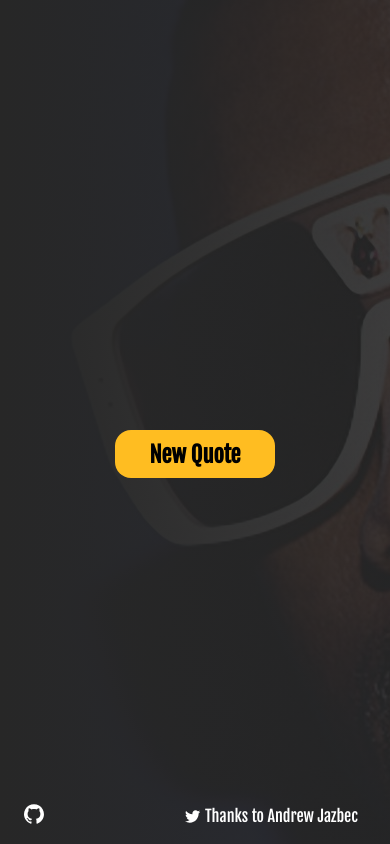
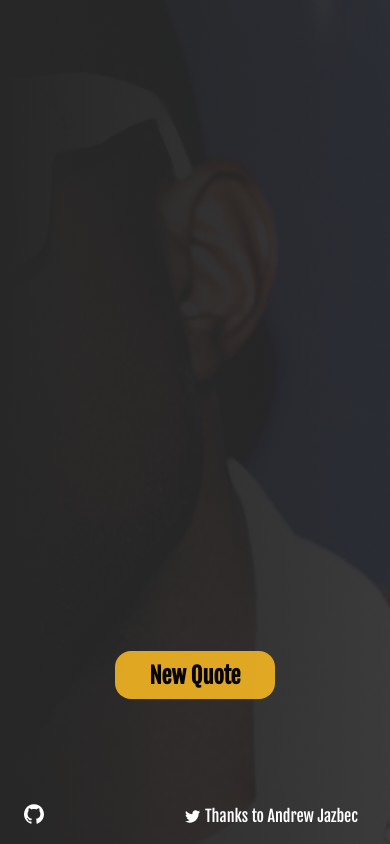
Before and after one commit to rmatula/kanye-quote, a React (Create React App) app: page / in a window 390 px wide. Built offline with nearby package versions, Linux system fonts and the light colour scheme; no server answers.

Commit message:
Added responsiveness

```diff
--- a/src/App.js
+++ b/src/App.js
@@ -22,11 +22,13 @@ class App extends React.Component {
   render() {
     return (
       <React.Fragment>
-        <div className="main-container">
-          <Quote quote={this.state.quote} />
+        <div className="outer-container">
+          <div className="main-container">
+            <Quote quote={this.state.quote} />
+          </div>
           <Button handleSearch={this.handleSearch} />
+          <Footer />
         </div>
-        <Footer />
       </React.Fragment>
     );
   }
--- a/src/css/main.css
+++ b/src/css/main.css
@@ -23,7 +23,6 @@
 }
 
 .button {
-  margin-top: 4rem;
   background: #ffbd21;
   width: 10rem;
   height: 3rem;
@@ -40,7 +39,10 @@
   -webkit-box-direction: normal;
       -ms-flex-direction: column;
           flex-direction: column;
+  -webkit-transition: all 0.2s ease-in-out;
+  transition: all 0.2s ease-in-out;
   border-radius: 1rem;
+  opacity: 0.85;
 }
 
 .button .button-text {
@@ -50,7 +52,11 @@
 }
 
 .button:hover {
+  -webkit-transition: all 0.2s ease-in-out;
+  transition: all 0.2s ease-in-out;
   cursor: pointer;
+  width: 10.5rem;
+  opacity: 1;
 }
 
 .quote {
@@ -68,6 +74,24 @@
   -webkit-box-direction: normal;
       -ms-flex-direction: column;
           flex-direction: column;
+}
+
+@media (max-width: 1600px) {
+  .quote {
+    font-size: 2.5rem;
+  }
+}
+
+@media (max-width: 600px) {
+  .quote {
+    font-size: 2rem;
+  }
+}
+
+@media (max-width: 360px) {
+  .quote {
+    font-size: 1.8rem;
+  }
 }
 
 .quote p {
@@ -136,6 +160,10 @@
   background: -webkit-gradient(linear, left top, right top, from(#272727), to(rgba(39, 39, 39, 0.9))), url("../assets/ws_Kanye_West_Cool_1920x1080.jpg");
   background: linear-gradient(to right, #272727, rgba(39, 39, 39, 0.9)), url("../assets/ws_Kanye_West_Cool_1920x1080.jpg");
   color: #fff;
+  background-repeat: no-repeat;
+  background-size: cover;
+  background-position: center center;
+  background-attachment: fixed;
   display: -webkit-box;
   display: -ms-flexbox;
   display: flex;
@@ -151,7 +179,23 @@
           flex-direction: column;
 }
 
-.content .main-container {
+.content .outer-container {
+  display: -webkit-box;
+  display: -ms-flexbox;
+  display: flex;
+  -webkit-box-align: center;
+      -ms-flex-align: center;
+          align-items: center;
+  -webkit-box-pack: center;
+      -ms-flex-pack: center;
+          justify-content: center;
+  -webkit-box-orient: vertical;
+  -webkit-box-direction: normal;
+      -ms-flex-direction: column;
+          flex-direction: column;
+}
+
+.content .outer-container .main-container {
   display: -webkit-box;
   display: -ms-flexbox;
   display: flex;
@@ -166,7 +210,25 @@
       -ms-flex-direction: column;
           flex-direction: column;
   text-align: center;
-  height: 80vh;
+  height: 30vh;
   width: 80%;
 }
+
+@media (max-width: 1600px) {
+  .content .outer-container .main-container {
+    height: 40vh;
+  }
+}
+
+@media (max-width: 900px) {
+  .content .outer-container .main-container {
+    height: 50vh;
+  }
+}
+
+@media (max-width: 600px) {
+  .content .outer-container .main-container {
+    height: 60vh;
+  }
+}
 /*# sourceMappingURL=main.css.map */
--- a/src/scss/_button.scss
+++ b/src/scss/_button.scss
@@ -1,10 +1,12 @@
 .button {
-  margin-top: 4rem;
   background: $button-color;
+
   width: 10rem;
   height: 3rem;
   @include addFlexbox(column);
+  @include transition-ease;
   border-radius: 1rem;
+  opacity: 0.85;
 
   .button-text {
     color: #000000;
@@ -13,6 +15,9 @@
   }
 
   &:hover {
+    @include transition-ease;
     cursor: pointer;
+    width: 10.5rem;
+    opacity: 1;
   }
 }
--- a/src/scss/_config.scss
+++ b/src/scss/_config.scss
@@ -1,6 +1,10 @@
 $background-color: #272727;
 $primary-text-color: #fff;
 $button-color: #ffbd21;
+$smaller-screens: 1600px;
+$mobiles: 900px;
+$small-mobiles: 600px;
+$super-small-mobiles: 360px;
 
 * {
   box-sizing: border-box;
--- a/src/scss/main.scss
+++ b/src/scss/main.scss
@@ -14,12 +14,31 @@
     ),
     url('../assets/ws_Kanye_West_Cool_1920x1080.jpg');
   color: $primary-text-color;
+  background-repeat: no-repeat;
+  background-size: cover;
+  background-position: center center;
+  background-attachment: fixed;
   @include addFlexbox(column);
 
-  .main-container {
+  .outer-container {
     @include addFlexbox(column);
-    text-align: center;
-    height: 80vh;
-    width: 80%;
+    .main-container {
+      @include addFlexbox(column);
+      text-align: center;
+      height: 30vh;
+      width: 80%;
+
+      @media (max-width: $smaller-screens) {
+        height: 40vh;
+      }
+
+      @media (max-width: $mobiles) {
+        height: 50vh;
+      }
+
+      @media (max-width: $small-mobiles) {
+        height: 60vh;
+      }
+    }
   }
 }
```
Also changed, not shown: src/scss/_quote.scss (+12 -0 lines), 1 other file (tests, documents, lock files or other folders).
